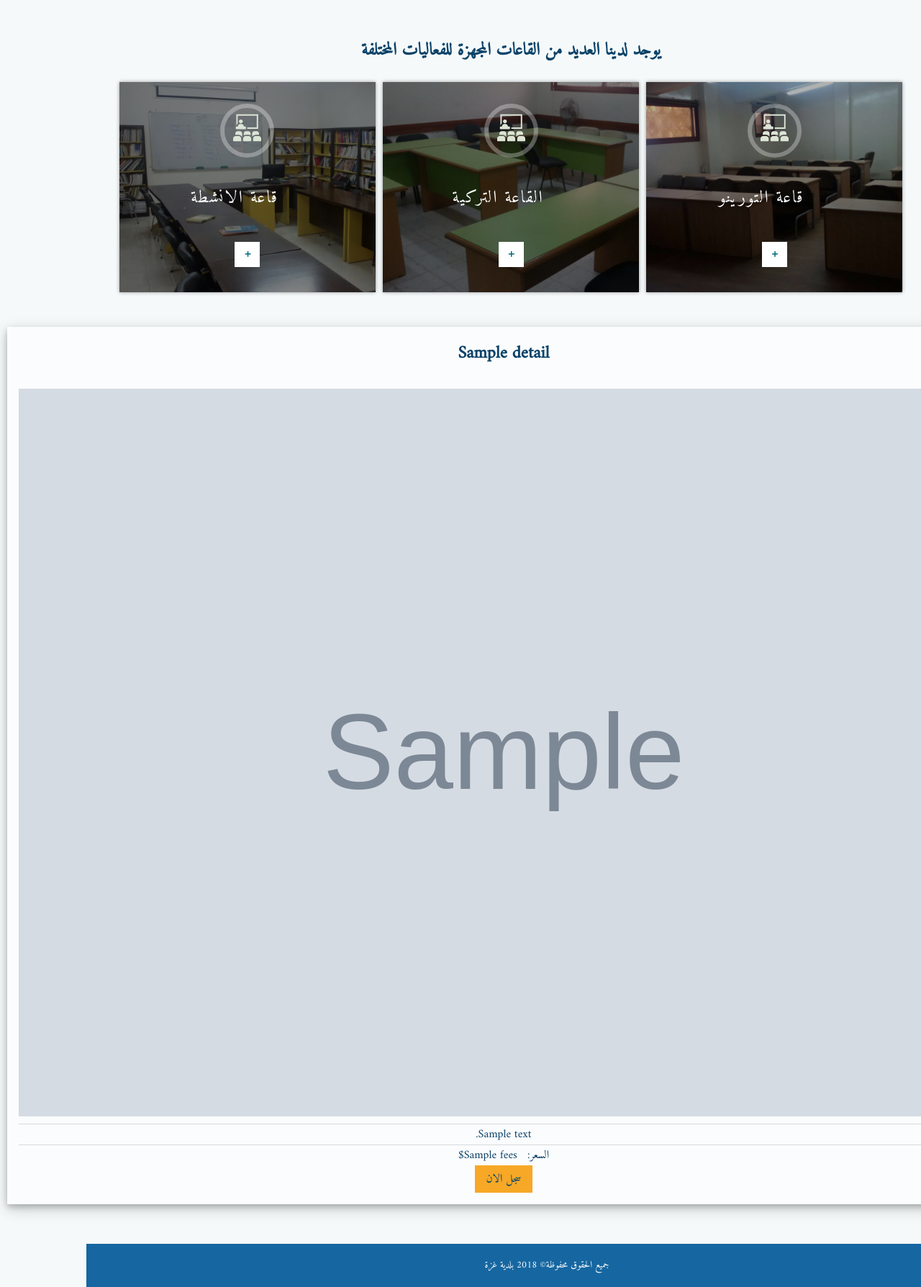
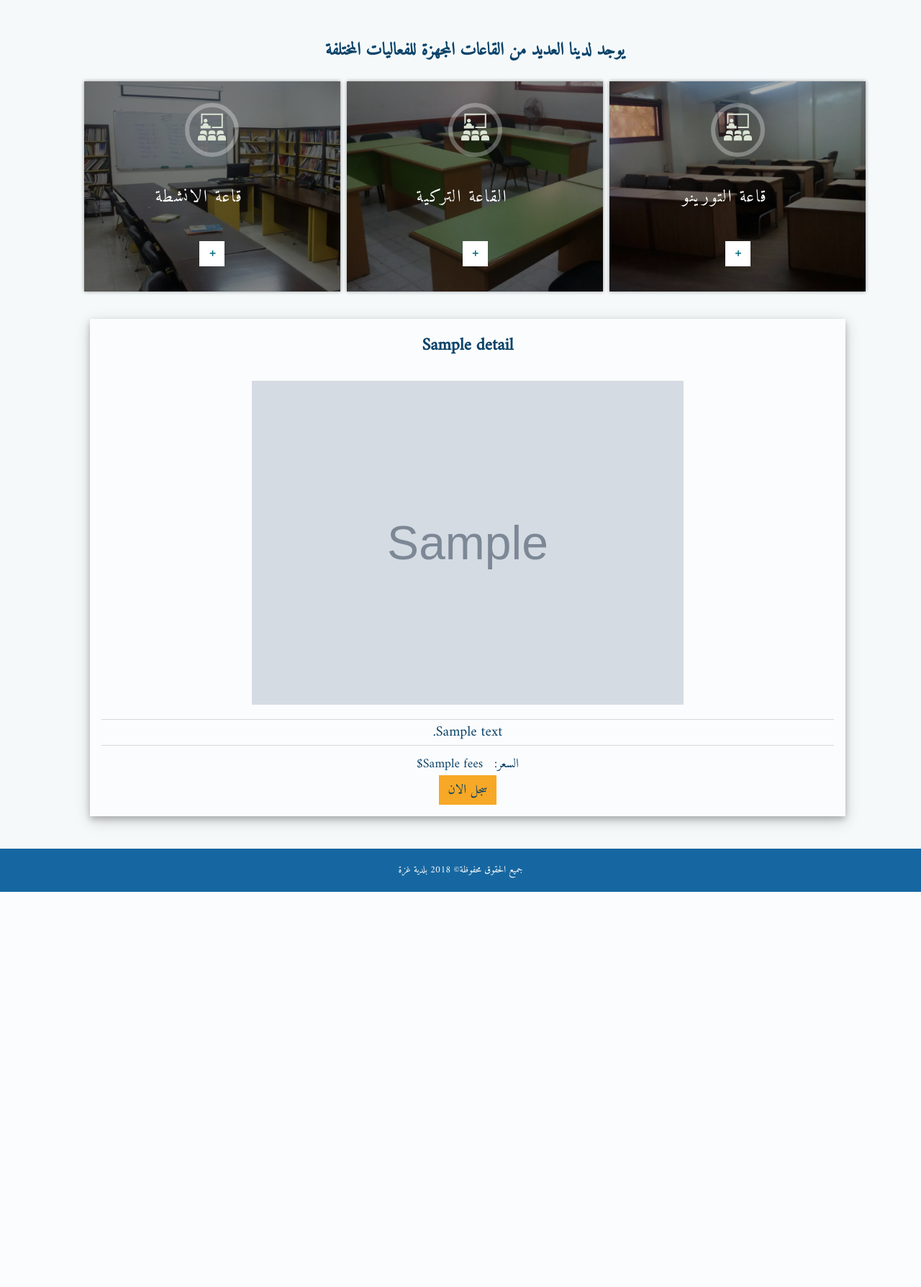
Before and after one commit to MohammedYehia/present_gmpl, a Node project: template src/views/eventDetails.hbs in a window 1280 px wide; the page is wider, and only the part inside the window is pictured. Shown: the part 514-2302 px from the top of that part at 72% size. After the commit the page ends 1753 px from the top of that part, so only its background shows below. Run offline with Node 20 templates, Linux system fonts and the light colour scheme; the template is opened without the code that fills it: most values are stand-ins (such as "Sample title", 1, 10 or a date in 2020); grey boxes marked "Sample" are stand-in pictures; some libraries are stand-ins or nearby versions; some web fonts are replaced.

Commit message:
fix event detail style, fix room boxes selecting toggle

```diff
--- a/public/css/style.css
+++ b/public/css/style.css
@@ -154,18 +154,29 @@
 
 .single {
   width: 100%;
+  margin: 0 auto;
+  max-width: 1050px;
 }
 
 .event .eventimg {
   display: block;
   width: 100%;
+  max-width: 600px;
+  margin: 0 auto;
 }
 
 .event .details{
   border-top: 1px solid var(--athens-grey);
   border-bottom: 1px solid var(--athens-grey);
+  margin-top: 20px;
+  font-size: 20px;
+}
+
+.event .time {
   margin-top: 10px;
+  font-size: 18px;
 }
+
 /* events section end */
 .footer {
   display: flex;
@@ -206,8 +217,8 @@
   transition: all 0.5s;
 }
 .container {
-  width: 1400px;
-  /* margin: 50px auto; */
+  width: 100%;
+  max-width: 1200px;
   padding: 5px;
   padding-left: 20px;
   padding-right: 0;
--- a/public/js/roomsAd.js
+++ b/public/js/roomsAd.js
@@ -2,6 +2,13 @@
 
 box.forEach((item) => {
   item.onclick = (e) => {
-    item.classList.toggle('selected');
+    if (item.classList.contains('selected')) {
+      window.location = '/bookings';
+    } else {
+      box.forEach((element) => {
+        element.classList.remove('selected');
+      });
+      item.classList.add('selected');
+    }
   };
 });
```
